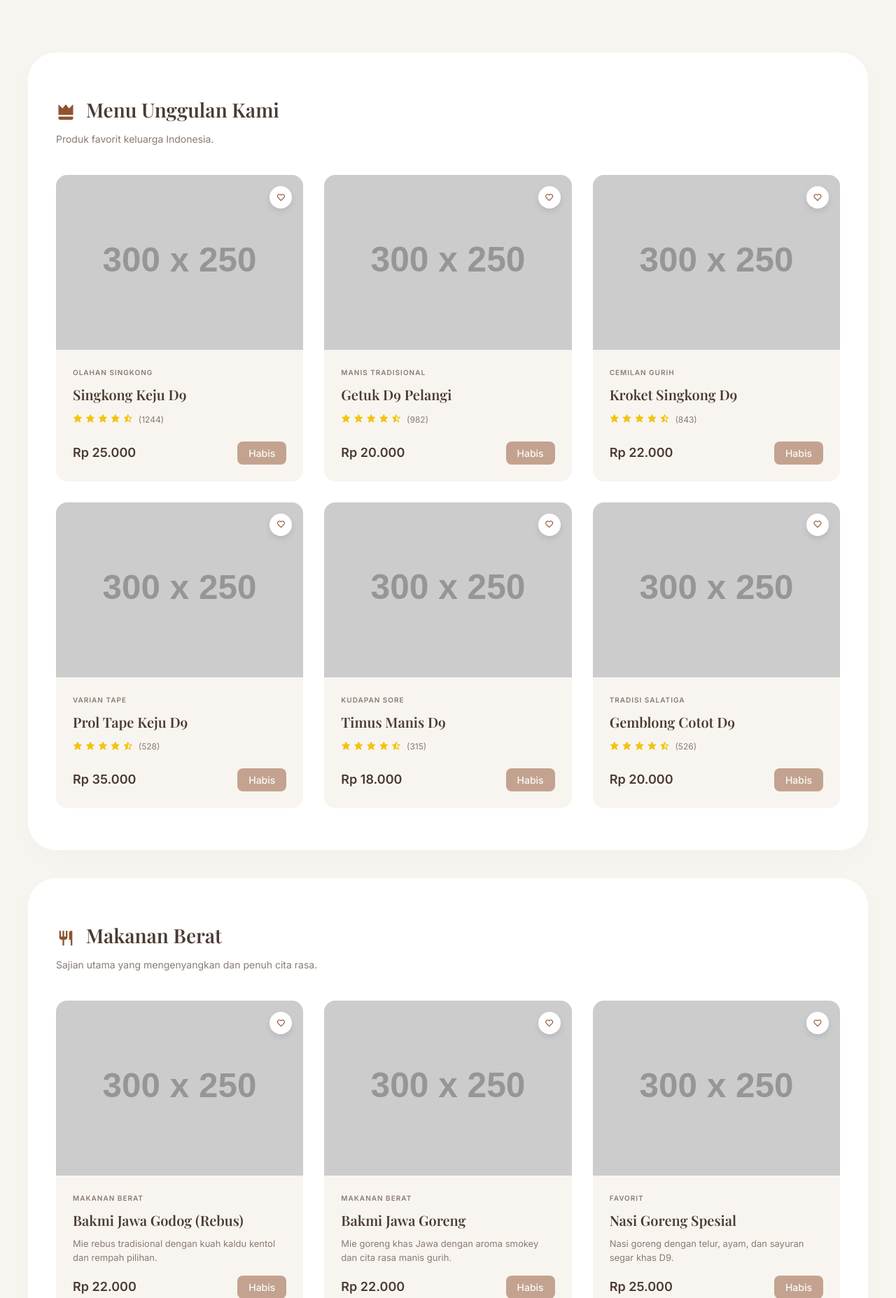
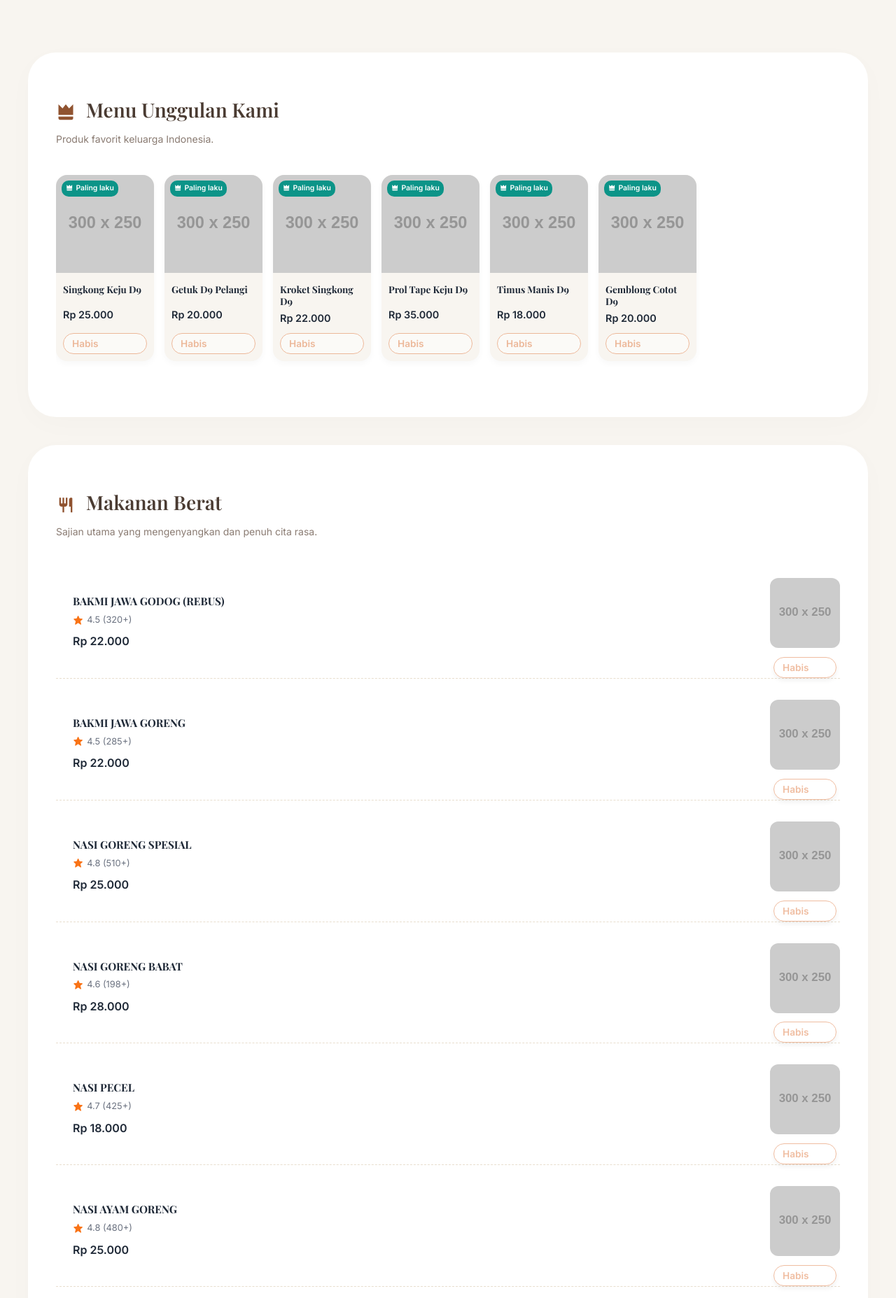
Before and after one commit to Christian456-lang/TA_SINGKONG-KEJU, a Flask app: page / in a window 1280 px wide. Shown: the part 433-2288 px from the top of the page at 70% size. Run offline with Flask 3, Linux system fonts and the light colour scheme; grey boxes labelled with a size stand in for pictures from a placeholder-image service; data that the repository does not hold is empty; some libraries are stand-ins or nearby versions; some web fonts are replaced.

Commit message:
Update Tampilan Customer

```diff
--- a/static/css/style.css
+++ b/static/css/style.css
@@ -1614,3 +1614,211 @@ h1, h2, h3 {
         font-size: 2.2rem;
     }
 }
+
+/* =======================================================================
+   New Mobile Customer Layout Redesign
+   ======================================================================= */
+
+/* Horizontal Scroll (Menu Unggulan) */
+.horizontal-scroll-grid {
+    display: flex;
+    overflow-x: auto;
+    gap: 15px;
+    padding-bottom: 20px;
+    -webkit-overflow-scrolling: touch; /* Smooth scrolling on iOS */
+    scrollbar-width: none; /* Firefox */
+}
+.horizontal-scroll-grid::-webkit-scrollbar {
+    display: none; /* Hide scrollbar for Chrome/Safari */
+}
+
+.horizontal-card {
+    min-width: 140px;
+    max-width: 140px;
+    background-color: var(--bg-color);
+    border-radius: 16px;
+    position: relative;
+    box-shadow: 0 4px 10px rgba(0,0,0,0.03);
+    display: flex;
+    flex-direction: column;
+}
+
+.horizontal-card .product-image {
+    height: 140px;
+    border-radius: 16px 16px 0 0;
+    background-size: cover;
+    background-position: center;
+    position: relative;
+}
+
+/* Badges */
+.horizontal-card .badge-top {
+    position: absolute;
+    top: 8px;
+    left: 8px;
+    background-color: #0c9488;
+    color: white;
+    font-size: 0.65rem;
+    padding: 3px 6px;
+    border-radius: 10px;
+    font-weight: bold;
+    display: flex;
+    align-items: center;
+    gap: 4px;
+}
+.horizontal-card .badge-bottom {
+    position: absolute;
+    bottom: -8px;
+    left: 8px;
+    background-color: #ef4444;
+    color: white;
+    font-size: 0.7rem;
+    padding: 3px 8px;
+    border-radius: 20px;
+    font-weight: bold;
+    display: flex;
+    align-items: center;
+    gap: 4px;
+    border: 2px solid white;
+}
+
+.horizontal-card .product-info {
+    padding: 15px 10px 10px;
+    flex: 1;
+    display: flex;
+    flex-direction: column;
+}
+
+.horizontal-card .product-name {
+    font-size: 0.85rem;
+    font-weight: 700;
+    margin-bottom: 5px;
+    line-height: 1.2;
+    color: #1f2937;
+    display: -webkit-box;
+    -webkit-line-clamp: 2;
+    -webkit-box-orient: vertical;
+    overflow: hidden;
+    min-height: 2em; /* Keep layout stable */
+}
+
+.horizontal-card .product-price {
+    font-size: 0.9rem;
+    font-weight: 700;
+    color: #1f2937;
+    margin-bottom: 10px;
+}
+
+.horizontal-card .qty-control {
+    margin-top: auto;
+    text-align: center;
+}
+
+
+/* Vertical List (Other Categories) */
+.vertical-list-grid {
+    display: flex;
+    flex-direction: column;
+    gap: 15px;
+}
+
+.vertical-list-card {
+    display: flex;
+    justify-content: space-between;
+    background-color: transparent;
+    padding: 15px 0;
+    border-bottom: 1px dashed var(--border-color);
+    position: relative;
+}
+.vertical-list-card:last-child {
+    border-bottom: none;
+}
+
+.vertical-list-card .product-info {
+    flex: 1;
+    padding-right: 15px;
+    display: flex;
+    flex-direction: column;
+    justify-content: flex-start;
+}
+
+.vertical-list-card .product-name {
+    font-size: 0.95rem;
+    font-weight: 700;
+    color: #1f2937;
+    line-height: 1.3;
+    margin-bottom: 6px;
+    text-transform: uppercase;
+}
+
+.vertical-list-card .product-rating {
+    display: flex;
+    align-items: center;
+    gap: 5px;
+    font-size: 0.8rem;
+    color: #6b7280;
+    margin-bottom: 8px;
+}
+.vertical-list-card .product-rating i {
+    color: #f97316;
+    font-size: 0.95rem;
+}
+
+.vertical-list-card .product-price {
+    font-size: 1rem;
+    font-weight: 700;
+    color: #1f2937;
+}
+
+.vertical-list-card .product-image-container {
+    position: relative;
+    display: flex;
+    flex-direction: column;
+    align-items: center;
+    width: 100px;
+}
+
+.vertical-list-card .product-image {
+    width: 100px;
+    height: 100px;
+    border-radius: 12px;
+    background-size: cover;
+    background-position: center;
+    background-color: #F4EFE6;
+}
+
+.vertical-list-card .qty-control {
+    position: absolute;
+    bottom: -15px;
+    width: 90%;
+    margin: 0 auto;
+}
+
+/* Button Tambah */
+.btn-tambah {
+    background-color: white;
+    color: var(--secondary-color);
+    border: 1px solid var(--secondary-color);
+    border-radius: 20px;
+    padding: 6px 12px;
+    font-weight: 700;
+    font-size: 0.85rem;
+    cursor: pointer;
+    transition: all 0.2s ease;
+    width: 100%;
+}
+.vertical-list-card .btn-tambah {
+    box-shadow: 0 4px 6px rgba(0,0,0,0.1);
+}
+.btn-tambah:hover {
+    background-color: var(--secondary-color);
+    color: white;
+}
+
+/* Custom Text Below Button */
+.custom-text {
+    font-size: 0.65rem;
+    color: #9ca3af;
+    display: block;
+    margin-top: 4px;
+}
--- a/templates/index.html
+++ b/templates/index.html
@@ -102,36 +102,23 @@
                 </div>
             </div>
 
-            <div class="product-grid">
+            <div class="horizontal-scroll-grid">
                 {% for product in unggulan %}
-                <div class="product-card">
+                <div class="horizontal-card">
                     <div class="product-image" style="background-image: url('{{ product.image }}')">
-                        <button class="btn-favorite"><i class='bx bx-heart'></i></button>
+                        <div class="badge-top"><i class='bx bxs-crown'></i> Paling laku</div>
                     </div>
                     <div class="product-info">
-                        <span class="product-category">{{ product.category }}</span>
                         <h3 class="product-name">{{ product.name }}</h3>
-                        <div class="product-rating">
-                            <div class="stars">
-                                <i class='bx bxs-star'></i>
-                                <i class='bx bxs-star'></i>
-                                <i class='bx bxs-star'></i>
-                                <i class='bx bxs-star'></i>
-                                <i class='bx bxs-star-half'></i>
-                            </div>
-                            <span class="reviews">({{ product.reviews }})</span>
-                        </div>
-                        <div class="product-footer">
-                            <span class="product-price">Rp {{ "{:,.0f}".format(product.price).replace(',', '.')
-                                }}</span>
+                        <span class="product-price">Rp {{ "{:,.0f}".format(product.price).replace(',', '.') }}</span>
+
                         <div class="qty-control" data-id="{{ product.id }}" data-name="{{ product.name }}"
                             data-price="{{ product.price }}" data-category="{{ product.category }}" data-stock="{{ product.stock }}">
-                                <button class="btn-buy"><i class='bx bx-cart-add'></i> Beli</button>
-                                <div class="qty-stepper" style="display:none;">
+                            <button class="btn-buy btn-tambah">Tambah</button>
+                            <div class="qty-stepper" style="display:none; justify-content: center; margin-top: 5px;">
                                 <button class="qty-btn qty-minus"><i class='bx bx-minus'></i></button>
                                 <span class="qty-value">1</span>
                                 <button class="qty-btn qty-plus"><i class='bx bx-plus'></i></button>
-                                </div>
                             </div>
                         </div>
                     </div>
@@ -151,27 +138,25 @@
                 </div>
             </div>
 
-            <div class="product-grid">
+            <div class="vertical-list-grid">
                 {% for product in makanan_berat %}
-                <div class="product-card">
-                    <div class="product-image" style="background-image: url('{{ product.image }}')">
-                        <button class="btn-favorite"><i class='bx bx-heart'></i></button>
+                <div class="vertical-list-card">
+                    <div class="product-info">
+                        <h3 class="product-name">{{ product.name }}</h3>
+                        <div class="product-rating">
+                            <i class='bx bxs-star'></i> {{ product.rating }} ({{ product.reviews }}+)
                         </div>
-                    <div class="product-info">
-                        <span class="product-category">{{ product.category }}</span>
-                        <h3 class="product-name">{{ product.name }}</h3>
-                        <p class="product-desc">{{ product.description }}</p>
-                        <div class="product-footer">
-                            <span class="product-price">Rp {{ "{:,.0f}".format(product.price).replace(',', '.')
-                                }}</span>
+                        <span class="product-price">Rp {{ "{:,.0f}".format(product.price).replace(',', '.') }}</span>
+                    </div>
+                    <div class="product-image-container">
+                        <div class="product-image" style="background-image: url('{{ product.image }}')"></div>
                         <div class="qty-control" data-id="{{ product.id }}" data-name="{{ product.name }}"
                             data-price="{{ product.price }}" data-category="{{ product.category }}" data-stock="{{ product.stock }}">
-                                <button class="btn-buy"><i class='bx bx-cart-add'></i> Beli</button>
-                                <div class="qty-stepper" style="display:none;">
-                                    <button class="qty-btn qty-minus"><i class='bx bx-minus'></i></button>
-                                    <span class="qty-value">1</span>
-                                    <button class="qty-btn qty-plus"><i class='bx bx-plus'></i></button>
-                                </div>
+                            <button class="btn-buy btn-tambah">Tambah</button>
+                            <div class="qty-stepper" style="display:none; justify-content: space-between; align-items: center; background: white; border: 1px solid var(--secondary-color); border-radius: 20px; padding: 2px 5px; width: 100%;">
+                                <button class="qty-btn qty-minus" style="padding: 2px; border: none; background: transparent; color: var(--secondary-color);"><i class='bx bx-minus'></i></button>
+                                <span class="qty-value" style="font-size: 0.8rem; font-weight: bold; color: #1f2937;">1</span>
+                                <button class="qty-btn qty-plus" style="padding: 2px; border: none; background: transparent; color: var(--secondary-color);"><i class='bx bx-plus'></i></button>
                             </div>
                         </div>
                     </div>
@@ -191,27 +176,25 @@
                 </div>
             </div>
 
-            <div class="product-grid">
+            <div class="vertical-list-grid">
                 {% for product in makanan_ringan %}
-                <div class="product-card">
-                    <div class="product-image" style="background-image: url('{{ product.image }}')">
-                        <button class="btn-favorite"><i class='bx bx-heart'></i></button>
+                <div class="vertical-list-card">
+                    <div class="product-info">
+                        <h3 class="product-name">{{ product.name }}</h3>
+                        <div class="product-rating">
+                            <i class='bx bxs-star'></i> {{ product.rating }} ({{ product.reviews }}+)
                         </div>
-                    <div class="product-info">
-                        <span class="product-category">{{ product.category }}</span>
-                        <h3 class="product-name">{{ product.name }}</h3>
-                        <p class="product-desc">{{ product.description }}</p>
-                        <div class="product-footer">
-                            <span class="product-price">Rp {{ "{:,.0f}".format(product.price).replace(',', '.')
-                                }}</span>
+                        <span class="product-price">Rp {{ "{:,.0f}".format(product.price).replace(',', '.') }}</span>
+                    </div>
+                    <div class="product-image-container">
+                        <div class="product-image" style="background-image: url('{{ product.image }}')"></div>
                         <div class="qty-control" data-id="{{ product.id }}" data-name="{{ product.name }}"
                             data-price="{{ product.price }}" data-category="{{ product.category }}" data-stock="{{ product.stock }}">
-                                <button class="btn-buy"><i class='bx bx-cart-add'></i> Beli</button>
-                                <div class="qty-stepper" style="display:none;">
-                                    <button class="qty-btn qty-minus"><i class='bx bx-minus'></i></button>
-                                    <span class="qty-value">1</span>
-                                    <button class="qty-btn qty-plus"><i class='bx bx-plus'></i></button>
-                                </div>
+                            <button class="btn-buy btn-tambah">Tambah</button>
+                            <div class="qty-stepper" style="display:none; justify-content: space-between; align-items: center; background: white; border: 1px solid var(--secondary-color); border-radius: 20px; padding: 2px 5px; width: 100%;">
+                                <button class="qty-btn qty-minus" style="padding: 2px; border: none; background: transparent; color: var(--secondary-color);"><i class='bx bx-minus'></i></button>
+                                <span class="qty-value" style="font-size: 0.8rem; font-weight: bold; color: #1f2937;">1</span>
+                                <button class="qty-btn qty-plus" style="padding: 2px; border: none; background: transparent; color: var(--secondary-color);"><i class='bx bx-plus'></i></button>
                             </div>
                         </div>
                     </div>
@@ -231,27 +214,25 @@
                 </div>
             </div>
 
-            <div class="product-grid">
+            <div class="vertical-list-grid">
                 {% for product in minuman %}
-                <div class="product-card">
-                    <div class="product-image" style="background-image: url('{{ product.image }}')">
-                        <button class="btn-favorite"><i class='bx bx-heart'></i></button>
+                <div class="vertical-list-card">
+                    <div class="product-info">
+                        <h3 class="product-name">{{ product.name }}</h3>
+                        <div class="product-rating">
+                            <i class='bx bxs-star'></i> {{ product.rating }} ({{ product.reviews }}+)
                         </div>
-                    <div class="product-info">
-                        <span class="product-category">{{ product.category }}</span>
-                        <h3 class="product-name">{{ product.name }}</h3>
-                        <p class="product-desc">{{ product.description }}</p>
-                        <div class="product-footer">
-                            <span class="product-price">Rp {{ "{:,.0f}".format(product.price).replace(',', '.')
-                                }}</span>
+                        <span class="product-price">Rp {{ "{:,.0f}".format(product.price).replace(',', '.') }}</span>
+                    </div>
+                    <div class="product-image-container">
+                        <div class="product-image" style="background-image: url('{{ product.image }}')"></div>
                         <div class="qty-control" data-id="{{ product.id }}" data-name="{{ product.name }}"
                             data-price="{{ product.price }}" data-category="{{ product.category }}" data-stock="{{ product.stock }}">
-                                <button class="btn-buy"><i class='bx bx-cart-add'></i> Beli</button>
-                                <div class="qty-stepper" style="display:none;">
-                                    <button class="qty-btn qty-minus"><i class='bx bx-minus'></i></button>
-                                    <span class="qty-value">1</span>
-                                    <button class="qty-btn qty-plus"><i class='bx bx-plus'></i></button>
-                                </div>
+                            <button class="btn-buy btn-tambah">Tambah</button>
+                            <div class="qty-stepper" style="display:none; justify-content: space-between; align-items: center; background: white; border: 1px solid var(--secondary-color); border-radius: 20px; padding: 2px 5px; width: 100%;">
+                                <button class="qty-btn qty-minus" style="padding: 2px; border: none; background: transparent; color: var(--secondary-color);"><i class='bx bx-minus'></i></button>
+                                <span class="qty-value" style="font-size: 0.8rem; font-weight: bold; color: #1f2937;">1</span>
+                                <button class="qty-btn qty-plus" style="padding: 2px; border: none; background: transparent; color: var(--secondary-color);"><i class='bx bx-plus'></i></button>
                             </div>
                         </div>
                     </div>
```
Lines whose indentation alone changed are shown as unchanged.
